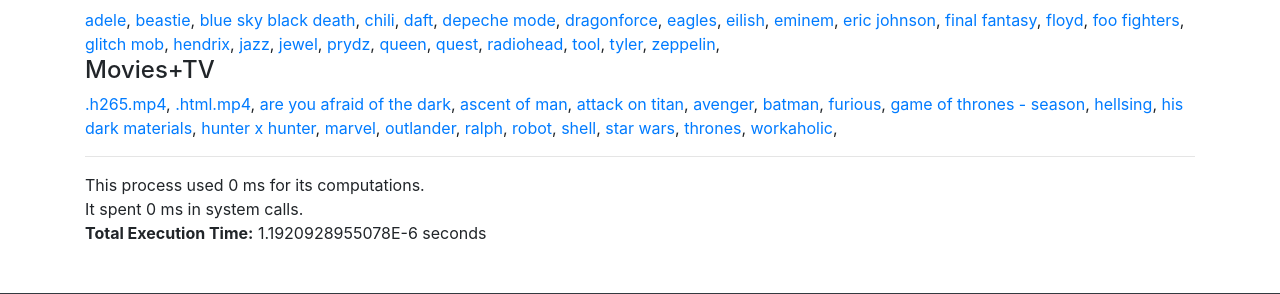
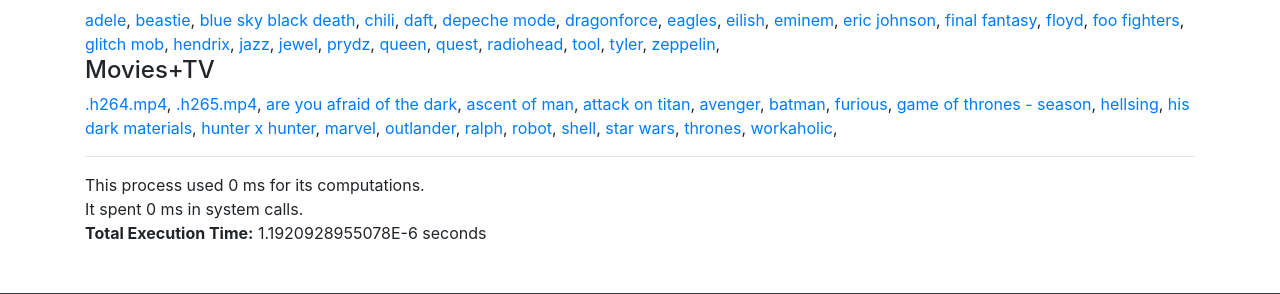
Before and after one commit to jwd83/VCR, a PHP site: page / in a window 1280 px wide. Shown: the part 694-988 px from the top of the page. Run offline with PHP 8.4, Linux system fonts and the light colour scheme.

Commit message:
Changed h264 re-encodes to end in .h264.mp4

```diff
--- a/index.php
+++ b/index.php
@@ -20,10 +20,9 @@
 
 define("URL_BASE", "/gd/");
 define("FILESYSTEM_BASE", 'G:\\');
-define("FFMPEG_PATH", 'C:\\Users\\jared\\Downloads\\ffmpeg-4.2.1-win64-static\\bin\\ffmpeg.exe');
-define("PSEXEC_PATH", "G:\\psexec.exe -d ");
-define("QUEUE_PATH", "G:\\queue.txt");
-define("NQUEUE_PATH", "G:\\nqueue.txt");
+define("PATH_FFMPEG", 'C:\\Users\\jared\\Downloads\\ffmpeg-4.2.1-win64-static\\bin\\ffmpeg.exe');
+define("PATH_H264_QUEUE", "G:\\queue.txt");
+define("PATH_H265_QUEUE", "G:\\nqueue.txt");
 
 
 
@@ -109,7 +108,7 @@ $suggestions["m"] = array_map('strtolower', [
 ]);
 $suggestions["v"] = array_map('strtolower', [
 ".h265.mp4",
-".html.mp4",
+".h264.mp4",
 "Ascent of Man",
 "Are You Afraid Of The Dark" ,
 "attack on titan",
@@ -350,17 +349,17 @@ function human_filesize($bytes, $decimals = 2) {
 }
 
 function writeFileToQueue($src) {
-    file_put_contents(QUEUE_PATH, $src . PHP_EOL, FILE_APPEND);
+    file_put_contents(PATH_H264_QUEUE, $src . PHP_EOL, FILE_APPEND);
 }
 
 function writeFileToNVENCQueue($src) {
-    file_put_contents(NQUEUE_PATH, $src . PHP_EOL, FILE_APPEND);
+    file_put_contents(PATH_H265_QUEUE, $src . PHP_EOL, FILE_APPEND);
 }
 
 function reencodeVideo($src) {
     $src = FILESYSTEM_BASE . hexToStr($src);
     if(file_exists($src)) {
-        $command = FFMPEG_PATH . " -i \"$src\" -codec copy \"$src.re.mp4\"";
+        $command = PATH_FFMPEG . " -i \"$src\" -codec copy \"$src.re.mp4\"";
         exec($command);
     }
 }
@@ -563,7 +562,7 @@ function dumpPath($base_path, $optional_feature = "none", $optional_reference =
 [direct] direct link to the video file. download or copy link address.<br>
 [watch] place file in an html5 video tag player. your mileage may vary.<br>
 [r] replace container with mp4. lossless but may not play in html5 video player.<br>
-[h264] reencode using h264 video &amp; AAC audio. This is an html5 &lt;video&gt; tag safe format. reencoded files generated end in .html.mp4<br>
+[h264] reencode using h264 video &amp; AAC audio. This is an html5 &lt;video&gt; tag safe format. reencoded files generated end in .h264.mp4<br>
 [h265] reencode using HEVC h265/aac/mp4. new files generated end in .h265.mp4<br>
 <hr>
 ";
@@ -661,7 +660,7 @@ function dumpPath($base_path, $optional_feature = "none", $optional_reference =
             }
             if($optional_reference == 'v') {
 
-                if(endsWith($path, "html.mp4") || endsWith($path, "h265.mp4")) {
+                if(endsWith($path, "h264.mp4") || endsWith($path, "h265.mp4")) {
                     echocell('-');
                     echocell('-');
                     echocell('-');
@@ -893,7 +892,7 @@ function pageHTML5VideoQueue() {
 
         $original_file = hexToStr($_REQUEST['file']);
         reencodeVideoHTML($_REQUEST['file']);
-        $_REQUEST['file'] .= strToHex(".html.mp4");
+        $_REQUEST['file'] .= strToHex(".h264.mp4");
         $new_file = hexToStr($_REQUEST['file']);
         $watch_url = buildPlaybackLink($_REQUEST['file'], "v");
     }
```
Also changed, not shown: 1 other file.
